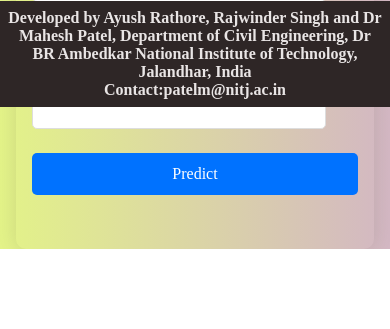
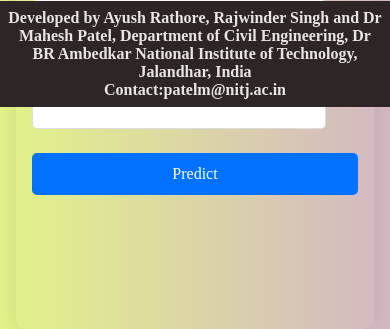
Before and after one commit to ayushrathore111/CS_pred, a Flask app: page / in a window 390 px wide. Shown: the part 737-1066 px from the top of the page. Before the commit the page ends 986 px from the top, so only its background shows below. Run offline with Flask 3, Linux system fonts and the light colour scheme; parts of the project's set-up code (start-up, migrations or seed data) failed here and were passed over.

Commit message:
fixing some issues

```diff
--- a/static/styles.css
+++ b/static/styles.css
@@ -138,4 +138,10 @@
     h1 {
         font-size: 1.5rem;
     }
+    .container {
+        margin-bottom: 25px;
+    }
+    button {
+        margin-bottom: 100px;
+    }
 }
```
